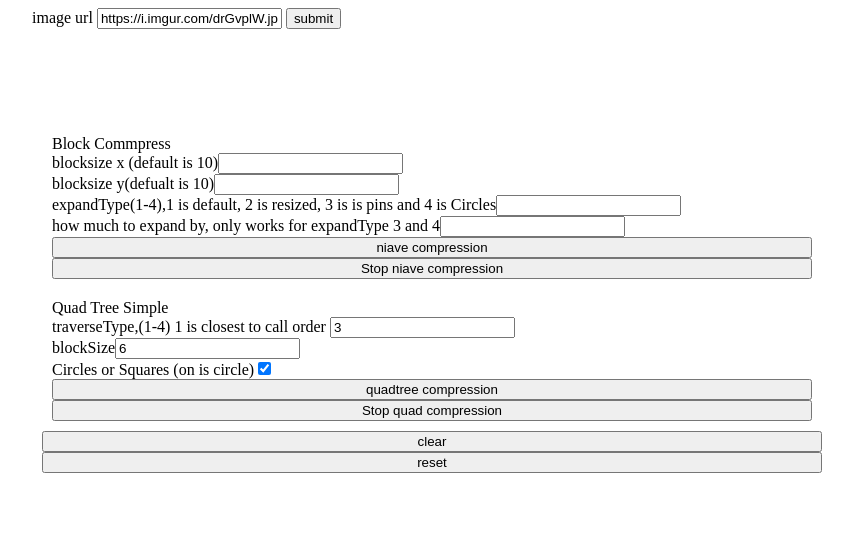
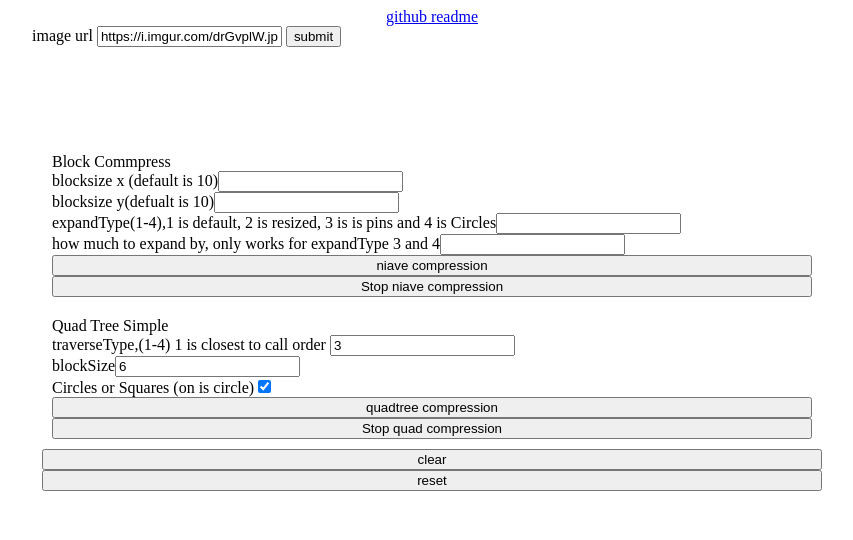
Before and after one commit to snorkleboy/Compression-visualizer, a website: page index.html in a window 1280 px wide. Shown: the top 540 px of the page, without its empty margins (208-1061 px from the left). Drawn offline with Linux system fonts and the light colour scheme.

Commit message:
added github readme link on page;

```diff
--- a/index.html
+++ b/index.html
@@ -12,8 +12,9 @@
     <div class='container'>
 
       <div class="options-container">
+        <a href='https://github.com/snorkleboy/imageReader/blob/master/README.md'>github readme</a>
+        <div>
 
-        <div>
           <label>image url
             <input name='imageUrl' id='imageUrlInput' type="text" value='https://i.imgur.com/drGvplW.jpg' />
             <input id='imageUrlSubmit' type="submit" value='submit' />
```
